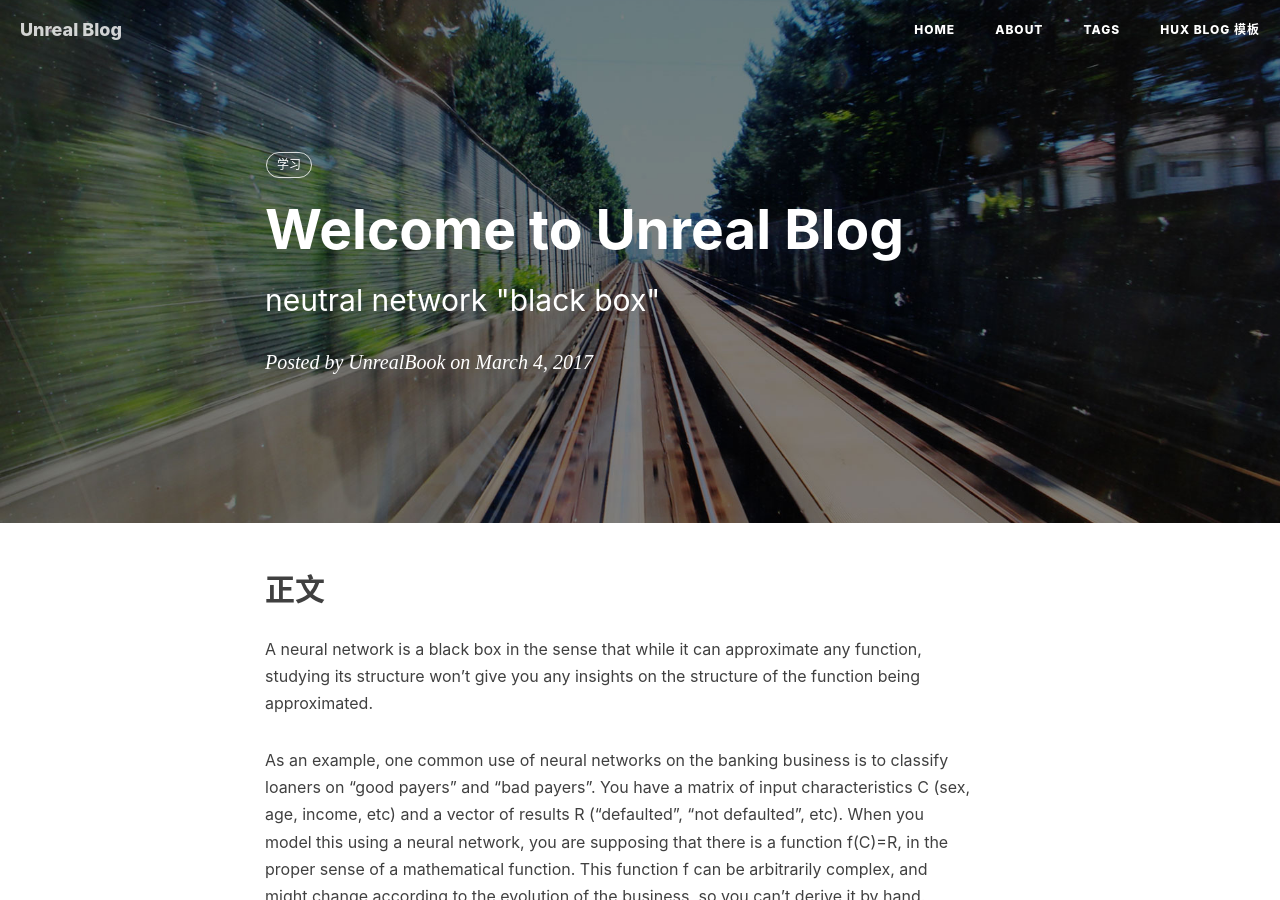
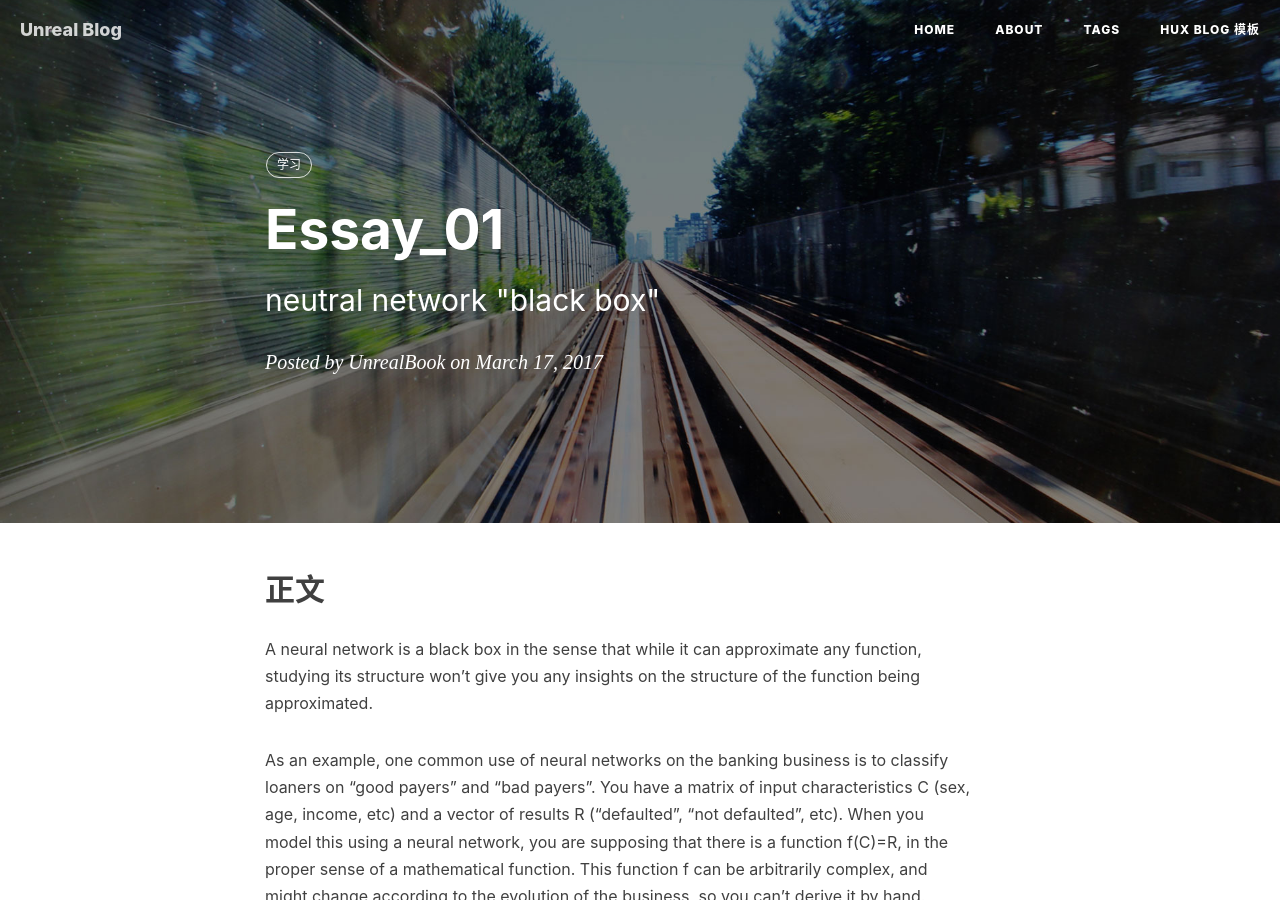
Before and after one commit to UnrealBook/UnrealBlog, a Jekyll site: the page built from _posts/2017-03-17-essay-2017.md, in a window 1280 px wide and 900 px high. Built offline with Jekyll 4.4.1, drawn with Linux system fonts in a browser that asks for light colours; nearby versions of some CDN libraries; comment, search, counter and statistics services are not loaded; some of the changed text lies outside the part shown.

Commit message:
...
minor revise

```diff
--- a/_posts/2017-03-17-essay-2017.md
+++ b/_posts/2017-03-17-essay-2017.md
@@ -1,8 +1,8 @@
 ---
 layout:     post
-title:      "Welcome to Unreal Blog"
+title:      "Essay_01"
 subtitle:   " neutral network \"black box\""
-date:       2017-03-4 13:30:00
+date:       2017-03-17 18:00:00
 author:     "UnrealBook"
 header-img: "img/post-bg-2015.jpg"
 tags:
```
